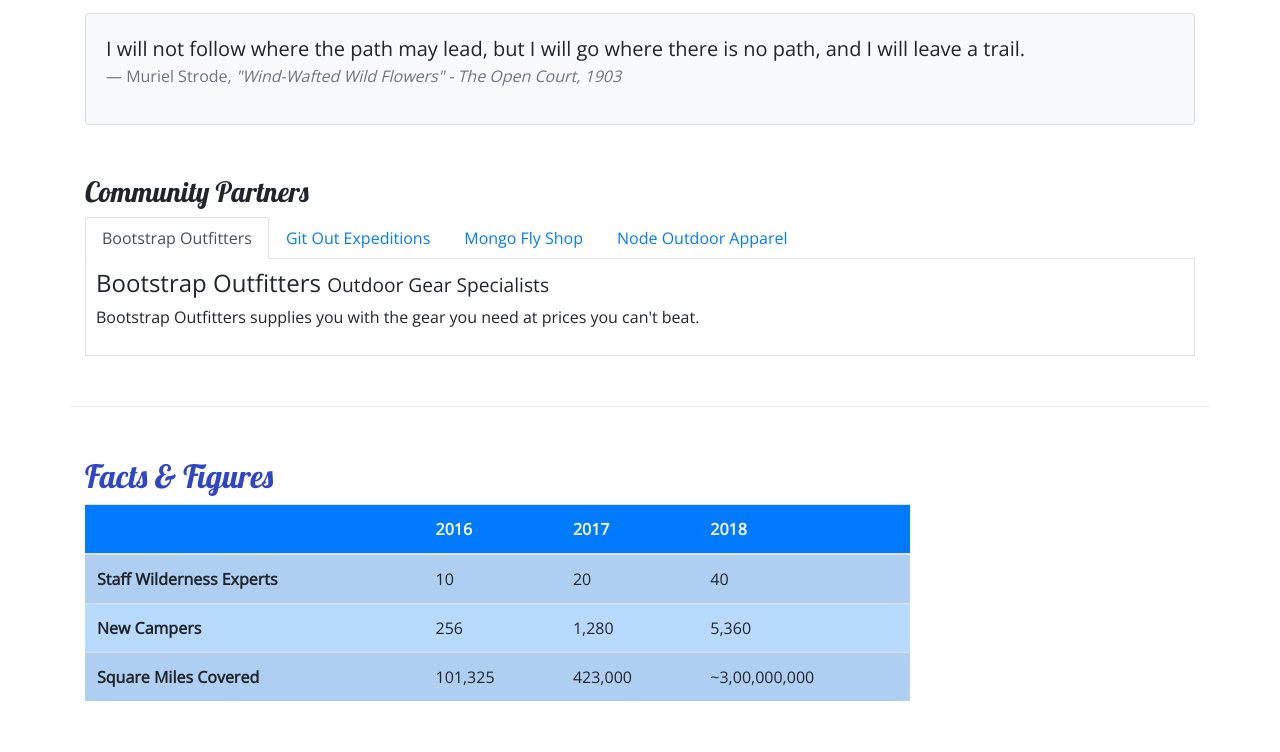
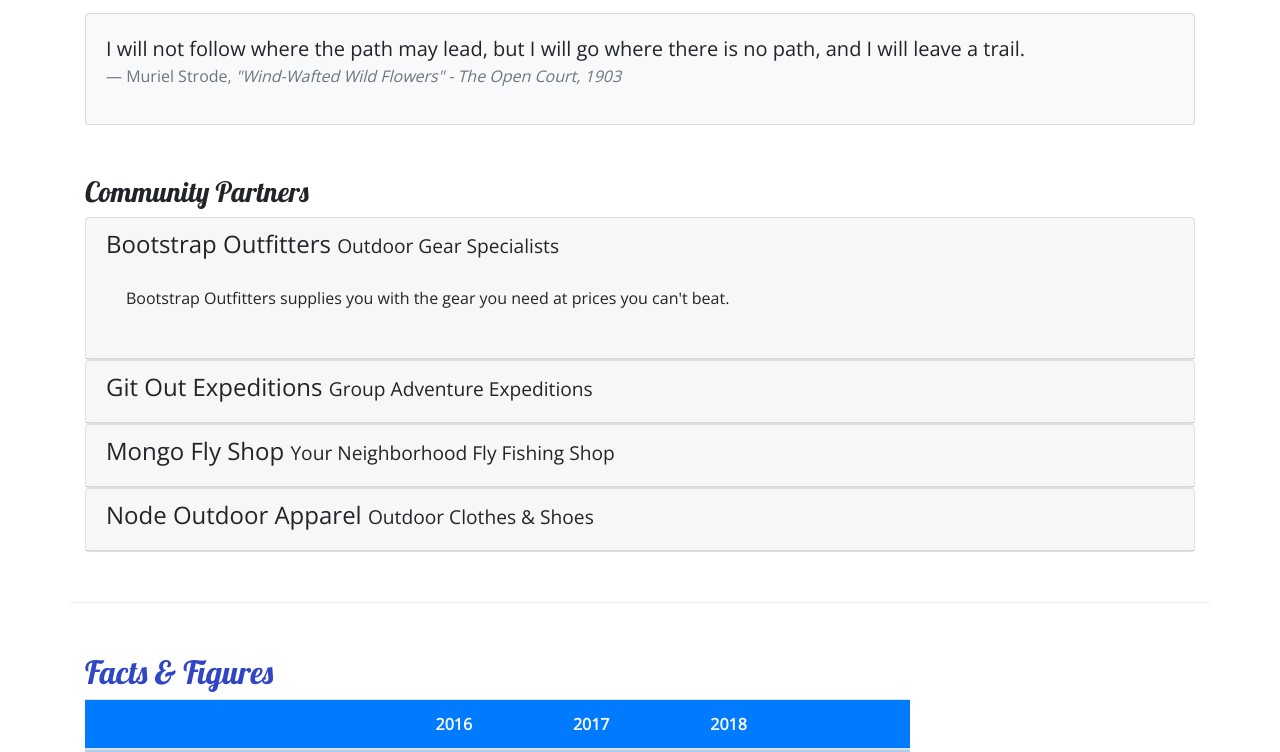
Before and after one commit to tmcmillantx/NucampBootcamp, a website: page aboutus.html in a window 1280 px wide. Shown: the part 603-1355 px from the top of the page. Drawn offline with nearby package versions, Linux system fonts and the light colour scheme.

Commit message:
Week 3 Accordian

```diff
--- a/aboutus.html
+++ b/aboutus.html
@@ -100,38 +100,65 @@
         <div class="row row-content">
             <div class="col">
                 <h3>Community Partners</h3>
-                <ul class="nav nav-tabs">
-                    <li class="nav-item">
-                        <a class="nav-link active" href="#bootstrap" role="tab" data-toggle="tab">Bootstrap Outfitters</a>
-                    </li>
-                    <li class="nav-item">
-                        <a class="nav-link" href="#git" role="tab" data-toggle="tab">Git Out Expeditions</a>
-                    </li>
-                    <li class="nav-item">
-                        <a class="nav-link" href="#mongo" role="tab" data-toggle="tab">Mongo Fly Shop</a>
-                    </li>
-                    <li class="nav-item">
-                        <a class="nav-link" href="#node" role="tab" data-toggle="tab">Node Outdoor Apparel</a>
-                    </li>
-                </ul>
-                <div class="tab-content">
-                    <div role="tabpanel" class="tab-pane fade show active" id="bootstrap">
-                        <h4>Bootstrap Outfitters <small>Outdoor Gear Specialists</small></h4>
-                        <p class="d-none d-sm-block">Bootstrap Outfitters supplies you with the gear you need at prices you can't beat.</p>
+
+                <div id="accordion">
+                    <div class="card">
+                        <div role="tab" class="card-header">
+                            <h4>
+                                <a data-toggle="collapse" data-target="#bootstrap">
+                                    Bootstrap Outfitters <small>Outdoor Gear Specialists</small>
+                                </a>
+                            </h4>
+                            <div class="collapse show" id="bootstrap" data-parent="#accordion">
+                                <div class="card-body">
+                                    <p class="d-none d-sm-block">Bootstrap Outfitters supplies you with the gear you need at prices you can't beat.</p>
+                                </div>
+                            </div>
+                        </div>
                     </div>
-                    <div role="tabpanel" class="tab-pane fade" id="git">
-                        <h4>Git Out Expeditions <small>Group Adventure Expeditions</small></h4>
-                        <p class="d-none d-sm-block">Join Git Out Expeditions to explore new horizons with a group of other adventurers!</p>
+                    <div class="card">
+                        <div role="tab" class="card-header">
+                            <h4>
+                                <a class="collapsed" data-toggle="collapse" data-target="#git">
+                                    Git Out Expeditions <small>Group Adventure Expeditions</small>
+                                </a>
+                            </h4>
+                            <div class="collapse" id="git" data-parent="#accordion">
+                                <div class="card-body">
+                                    <p class="d-none d-sm-block">Join Git Out Expeditions to explore new horizons with a group of other adventurers!</p>
+                               </div>
+                            </div>
+                        </div>
                     </div>
-                    <div role="tabpanel" class="tab-pane fade" id="mongo">
-                        <h4>Mongo Fly Shop <small>Your Neighborhood Fly Fishing Shop.</small></h4>
-                        <p class="d-none d-sm-block">Need a new fishing pole, a tacklebox, or flies of all kinds? Stop by Mongo Fly Shop.</p>
+                    <div class="card">
+                       <div role="tab" class="card-header">
+                            <h4>
+                                <a class="collapsed" data-toggle="collapse" data-target="#mongo">
+                                    Mongo Fly Shop <small>Your Neighborhood Fly Fishing Shop</small>
+                                </a>
+                            </h4>
+                            <div class="collapse" id="mongo" data-parent="#accordion">
+                                <div class="card-body">
+                                    <p class="d-none d-sm-block">Need a new fishing pole, a tacklebox, or flies of all kinds? Stop by Mongo Fly Shop.</p>
+                                </div>
+                            </div>
+                        </div>
                     </div>
-                    <div role="tabpanel" class="tab-pane fade" id="node">
-                        <h4>Node Outdoor Apparel <small>Outdoor Clothes & Shoes</small></h4>
-                        <p class="d-none d-sm-block">From polar fleeces to swimsuits, hiking boots to waders, a visit to Node will be sure to get you covered.</p>
+                    <div class="card">
+                        <div role="tab" class="card-header">
+                            <h4>
+                                <a class="collapsed" data-toggle="collapse" data-target="#node">
+                                    Node Outdoor Apparel <small>Outdoor Clothes & Shoes</small>
+                                </a>
+                            </h4>
+                            <div class="collapse" id="node" data-parent="#accordion">
+                                <div class="card-body">
+                                    <p class="d-none d-sm-block">From polar fleeces to swimsuits, hiking boots to waders, a visit to Node will be sure to get you covered.</p>
+                                </div>
+                            </div>
+                        </div>
                     </div>
-                </div>
+                </div> <!-- accordian div-->
 
             </div>
         </div>
```
Also changed, not shown: 1 other file.
